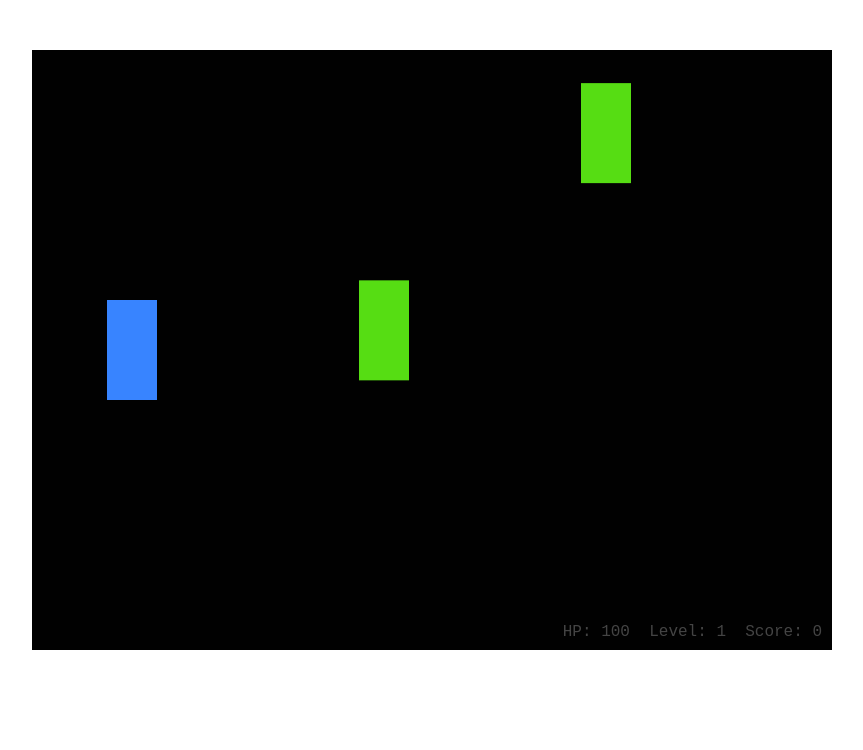
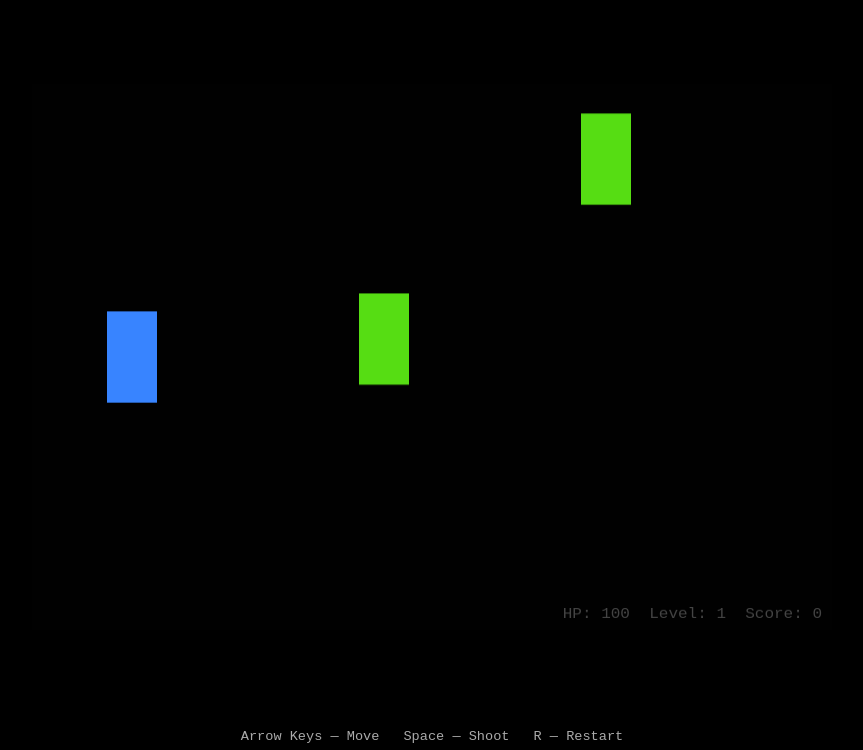
Before and after one commit to wyattdotdev/typescript_functional_space_invaders, a website: page index.html in a window 1280 px wide. Shown: the part 50-800 px from the top of the page, without its empty margins (208-1071 px from the left). Drawn offline with Linux system fonts and the light colour scheme.

Commit message:
style page

```diff
--- a/index.html
+++ b/index.html
@@ -2,23 +2,49 @@
 <html lang="en">
 <head>
     <meta charset="UTF-8">
-    <title>Page Title</title>
+    <title>Functional Space Invaders</title>
     <meta name="viewport" content="width=device-width,initial-scale=1">
     <link rel="stylesheet" href="">
     <style>
         body {
             margin: 0;
+            background: #000;
+            color: #fff;
+            font-family: monospace;
+            display: flex;
+            flex-direction: column;
+            align-items: center;
+            height: 100vh;
             overflow: hidden;
+        }
+        h1 {
+            margin: 0.5rem 0;
+            font-size: 1.4rem;
+            letter-spacing: 0.1em;
         }
         #game {
             display: block;
+            flex: 1;
             width: 100vw;
-            height: 100vh;
+            min-height: 0;
+        }
+        #controls {
+            padding: 0.4rem 0;
+            font-size: 0.85rem;
+            color: #aaa;
+            display: flex;
+            gap: 1.5rem;
         }
     </style>
 </head>
 <body>
+    <h1>Functional Space Invaders</h1>
     <canvas id="game"></canvas>
+    <div id="controls">
+        <span>Arrow Keys — Move</span>
+        <span>Space — Shoot</span>
+        <span>R — Restart</span>
+    </div>
     <script src="./index.js" defer></script>
 </body>
 </html>
```
